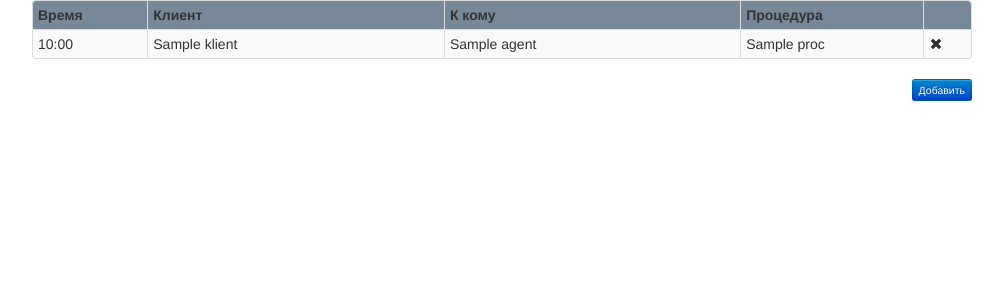
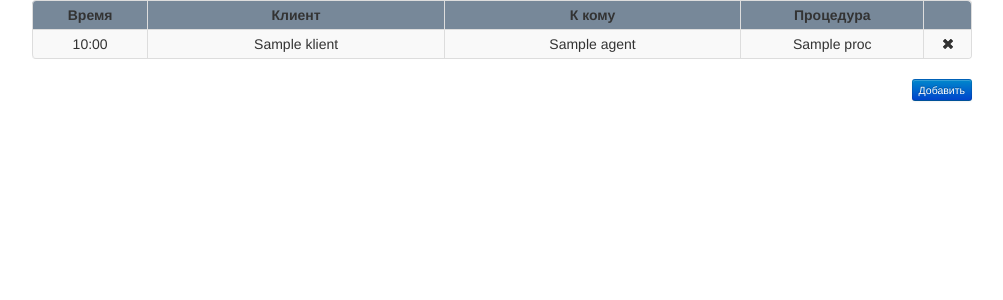
Before and after one commit to pdMyss/Salon, a Django app: template uchet/templates/menu.html in a window 1280 px wide. Shown: the top 300 px of the page, without its empty margins (138-1141 px from the left). Run offline with Django 3.2, Linux system fonts and the light colour scheme; the template is opened without the code that fills it: most values are stand-ins (such as "Sample title", 1, 10 or a date in 2020); parts of the project's set-up code (start-up, migrations or seed data) failed here and were passed over.

Commit message:
text center

```diff
--- a/static/Style.css
+++ b/static/Style.css
@@ -1,3 +1,3 @@
-tr td {
-	background-color: red;
+.table th, .table td {
+	text-align: center;
 }
```
